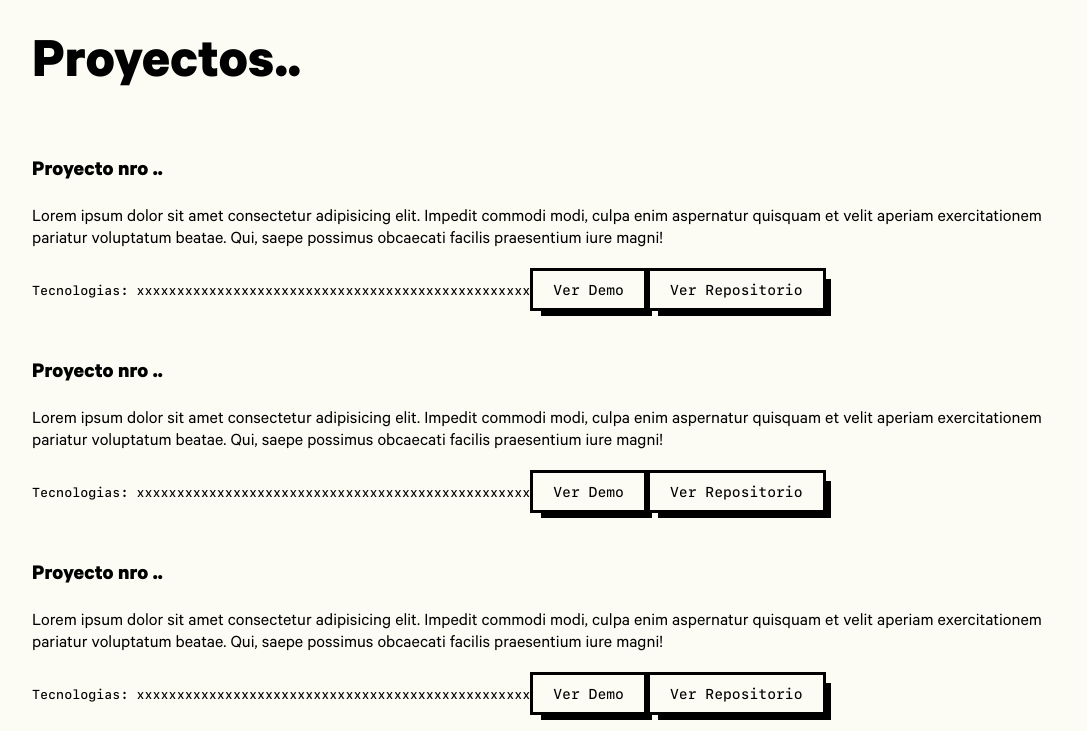
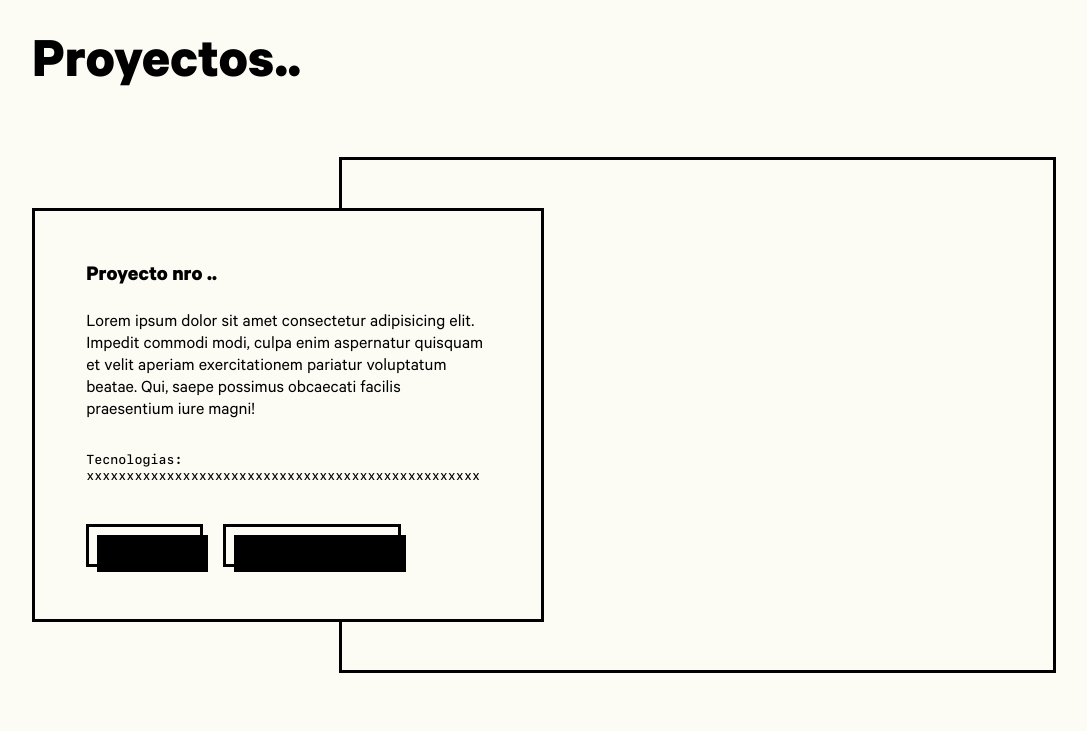
Before and after one commit to simoncarlos/Portfolio-Simon-Hurtado, a React (Vite) app: page / in a window 1280 px wide. Shown: the part 1660-2391 px from the top of the page, without its empty margins (96-1183 px from the left). Built offline with nearby package versions, Linux system fonts and the light colour scheme.

Commit message:
Layout de ProyectItem

```diff
--- /dev/null
+++ b/src/components/ProyectFrame/ProyectFrame.jsx
@@ -0,0 +1,9 @@
+import { ProyectFrontFrame } from "../StyledComponents/Proyects/ProyectFrontFrame.Styled";
+const ProyectFrame = ( { align } ) => {
+    return(
+        <ProyectFrontFrame align={ align }>
+        </ProyectFrontFrame>
+    );
+};
+
+export default ProyectFrame;
--- a/src/components/ProyectFront/ProyectFront.jsx
+++ /dev/null
@@ -1,9 +0,0 @@
-const ProyectFront = () => {
-    return(
-        <div>
-
-        </div>
-    );
-};
-
-export default ProyectFront;
--- a/src/components/ProyectItem/ProyectItem.jsx
+++ b/src/components/ProyectItem/ProyectItem.jsx
@@ -4,20 +4,23 @@ import { ProyectDescription } from "../StyledComponents/Proyects/ProyectDescript
 import { Text } from "../StyledComponents/Texts/Text.Style";
 import { Small } from "../StyledComponents/Texts/Small.Style";
 import { Button } from "../StyledComponents/Button";
-import ProyectFront from "../ProyectFront/ProyectFront";
+import ProyectFrame from "../ProyectFrame/ProyectFrame";
+import { ProyectButtonContainer } from "../StyledComponents/Proyects/ProyectButtonContainer.Styled";
 
-const ProyectItem = () => {
+const ProyectItem = ( { align } ) => {
     return(
-        <ProyectItemContainer>
-            <ProyectFront/>
+        <ProyectItemContainer align={ align } >
+            <ProyectFrame align={ align == "left" ? "right: 0;" : "left: 0;"} />
             <ProyectDescription>
                 <Subtitle>Proyecto nro ..</Subtitle>
                 <Text>
                     Lorem ipsum dolor sit amet consectetur adipisicing elit. Impedit commodi modi, culpa enim aspernatur quisquam et velit aperiam exercitationem pariatur voluptatum beatae. Qui, saepe possimus obcaecati facilis praesentium iure magni!
                 </Text>
                 <Small size="1rem" >Tecnologias: xxxxxxxxxxxxxxxxxxxxxxxxxxxxxxxxxxxxxxxxxxxxxxxxx</Small>
-                <Button>Ver Demo</Button>
-                <Button>Ver Repositorio</Button>
+                <ProyectButtonContainer>
+                    <Button>Ver Demo</Button>
+                    <Button>Ver Repositorio</Button>
+                </ProyectButtonContainer>
             </ProyectDescription>
         </ProyectItemContainer>
     );
--- a/src/components/Proyects/Proyects.jsx
+++ b/src/components/Proyects/Proyects.jsx
@@ -6,9 +6,9 @@ const Proyects = () => {
     return(
         <ProyectsContainer>
             <Title> Proyectos.. </Title>
-            <ProyectItem/>
-            <ProyectItem/>
-            <ProyectItem/>
+            <ProyectItem align="left"/>
+            <ProyectItem align="right"/>
+            <ProyectItem align="left"/>
         </ProyectsContainer>
     );
 };
--- /dev/null
+++ b/src/components/StyledComponents/Proyects/ProyectButtonContainer.Styled.jsx
@@ -0,0 +1,20 @@
+import styled from "styled-components";
+
+export const ProyectButtonContainer = styled.div`
+    margin-top: 40px;
+    display: flex;
+    justify-content: space-between;
+    a{
+        z-index: 0;
+    }
+    a:after{
+        z-index: -1;
+    }
+    @media(min-width: 768px){
+        padding-right: 20px;
+        justify-content: start;
+        * {
+            margin-right: 20px;
+        }
+    }
+`;
--- a/src/components/StyledComponents/Proyects/ProyectDescription.Styled.jsx
+++ b/src/components/StyledComponents/Proyects/ProyectDescription.Styled.jsx
@@ -1,4 +1,16 @@
 import styled from "styled-components";
 
 export const ProyectDescription = styled.article`
+    background-color: #fcfcf4;
+    widht: 100%;
+    border: 3px solid black;
+    padding: 10% 5%;
+    @media(min-width: 768px){
+        width: 70%;
+        padding: 10%;
+    }
+    @media(min-width: 1024px){
+        width: 50%;
+        padding: 5%;
+    }
 `;
--- /dev/null
+++ b/src/components/StyledComponents/Proyects/ProyectFrontFrame.Styled.jsx
@@ -0,0 +1,19 @@
+import styled from "styled-components";
+
+export const ProyectFrontFrame = styled.div`
+    background-color: #fcfcf4;
+    border: 3px solid black;
+    width: 100%;
+    height: 100%;
+    position: absolute;
+    content: "";
+    top: 0;
+    ${ props => props.align }
+    z-index: -1;
+    @media(min-width: 768px){
+        width: 60%;
+    }
+    @media(min-width: 1024px){
+        width: 70%;
+    }
+`;
--- a/src/components/StyledComponents/Proyects/ProyectsContainer.Styled.jsx
+++ b/src/components/StyledComponents/Proyects/ProyectsContainer.Styled.jsx
@@ -2,5 +2,8 @@ import styled from "styled-components";
 
 export const ProyectsContainer = styled.section`
     background-color: #fcfcf4;
-    padding: 5% 10%;
+    padding: 5%;
+    @media(min-width: 1024px){
+        padding: 5% 10%;
+    }
 `;
--- a/src/components/StyledComponents/Proyects/ProyectsItemContainer.Styled.jsx
+++ b/src/components/StyledComponents/Proyects/ProyectsItemContainer.Styled.jsx
@@ -1,5 +1,19 @@
 import styled from "styled-components";
 
 export const ProyectItemContainer = styled.div`
+    position: relative;
+    width: 100%;
+    padding: 3%;
     margin: 60px 0;
+    text-align: left;
+    background-color: transparent;
+    z-index: 0;
+    @media(min-width: 768px){
+        padding: 5% 0%;
+        display: flex;
+        align-items: center;
+        justify-content: ${ props => props.align == "left" ? "start" : "end" };
+    }
+    @media(min-width: 1024px){
+    }
 `;
```
